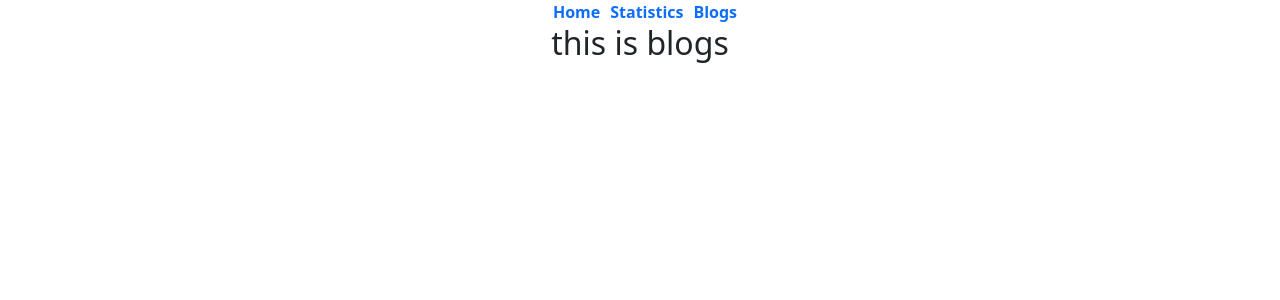
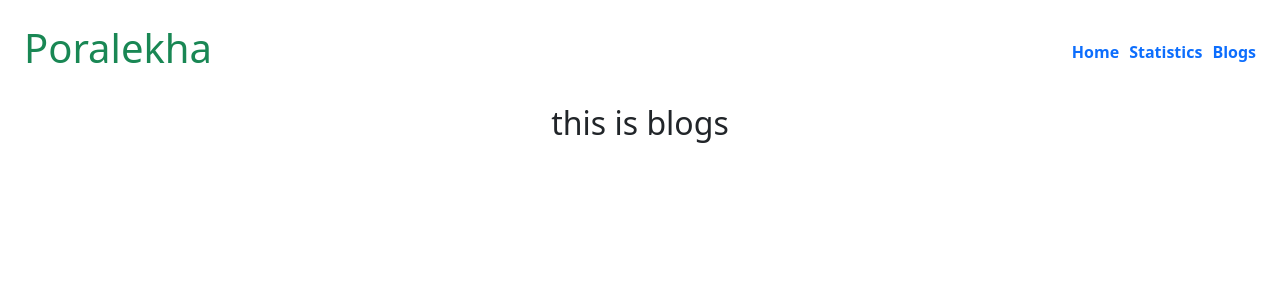
Before and after one commit to MohammadNasir520/Poralekha, a React (Create React App) app: page /blogs in a window 1280 px wide. Shown: the top 300 px of the page. Built offline with nearby package versions, Linux system fonts and the light colour scheme.

Commit message:
quiz question showed

```diff
--- a/public/index.html
+++ b/public/index.html
@@ -24,7 +24,7 @@
       work correctly both with client-side routing and a non-root public URL.
       Learn how to configure a non-root public URL by running `npm run build`.
     -->
-    <title>React App</title>
+    <title>Poralekha</title>
   </head>
   <body>
     <noscript>You need to enable JavaScript to run this app.</noscript>
--- a/src/App.js
+++ b/src/App.js
@@ -5,6 +5,7 @@ import Main from './Main/Main';
 import Home from './Components/Home/Home';
 import Statistics from './Components/Statistics/Statistics';
 import Blogs from './Components/Blogs/Blogs';
+import Quiz from './Components/Quiz/Quiz';
 
 function App() {
   const router=createBrowserRouter([
@@ -33,6 +34,13 @@ function App() {
         {
           path:'/statistics',
           element:<Statistics></Statistics>
+        },
+        {
+          path:'/quiz/:quizId',
+          loader: ({params})=> {
+            return fetch(`https://openapi.programming-hero.com/api/quiz/${params.quizId}`)
+          },
+          element:<Quiz></Quiz>
         }
       ]
     }
--- a/src/Components/Navbar/Navbar.js
+++ b/src/Components/Navbar/Navbar.js
@@ -5,12 +5,17 @@ import './Navbar.css'
 
 const Navbar = () => {
   return (
-    <div className="nav-bar">
-      <NavLink to={'/home'}>Home</NavLink>
+    <nav className="nav-bar d-flex justify-content-between align-items-center  p-4 ">
+     <div>
+<h1 className="text-success">Poralekha</h1>
+     </div>
+     <div className="">
+     <NavLink to={'/home'}>Home</NavLink>
       <NavLink to={'statistics'}>Statistics</NavLink>
       <NavLink to={'/blogs'}>Blogs</NavLink>
+     </div>
       {/* <NavLink to={}></NavLink> */}
-    </div>
+    </nav>
   );
 };
 
--- /dev/null
+++ b/src/Components/Quiz/Quiz.js
@@ -0,0 +1,37 @@
+import React from 'react';
+import { useLoaderData } from 'react-router-dom';
+
+const Quiz = () => {
+    const quizDetails=useLoaderData();
+    console.log(quizDetails.data)
+    // console.log(quizDetails.data.questions.map(question=> console.log(question)))
+    const {name}=quizDetails.data
+    //  const questionss =quizDetails.data.questions.map(question=> question);
+    //  const question=questionss.find(q=> q.id===questionss.id)
+    //  console.log(question);
+    return (
+        <div>
+          <h2>  Take a Quize about : <span className='text-success'>{name}</span> </h2>
+          <div>
+            {
+                quizDetails.data.questions.map(question=>
+                <div className='border border-primary'
+                key={question.id}>
+
+                    <p>{question.question}</p>
+
+                    <div>
+                        {
+                            question.options.map(option=> <p>"{option}</p>)
+                        }
+                    </div>
+
+
+                </div>)
+            }
+          </div>
+        </div>
+    );
+};
+
+export default Quiz;
--- a/src/Components/QuizCard/QuizCard.js
+++ b/src/Components/QuizCard/QuizCard.js
@@ -1,16 +1,17 @@
 import React from 'react';
+import { Link } from 'react-router-dom';
 import './QuizCard.css'
 
 const QuizCard = ({quiz}) => {
-    const {logo,name,total}=quiz;
-    console.log(quiz);
+    const {id,logo,name,total}=quiz;
+
     return (
         <div className='quiz '>
             <img src={logo} alt="" />
             <h2>{name}</h2>
 
             <h6>Total Quiz: {total}</h6>
-            <button className='btn btn-primary px-4'>Start Quiz</button>
+          <Link to={`/quiz/${id}`}>  <button className='btn btn-primary px-4'>Start Quiz</button></Link>
         </div>
     );
 };
```
